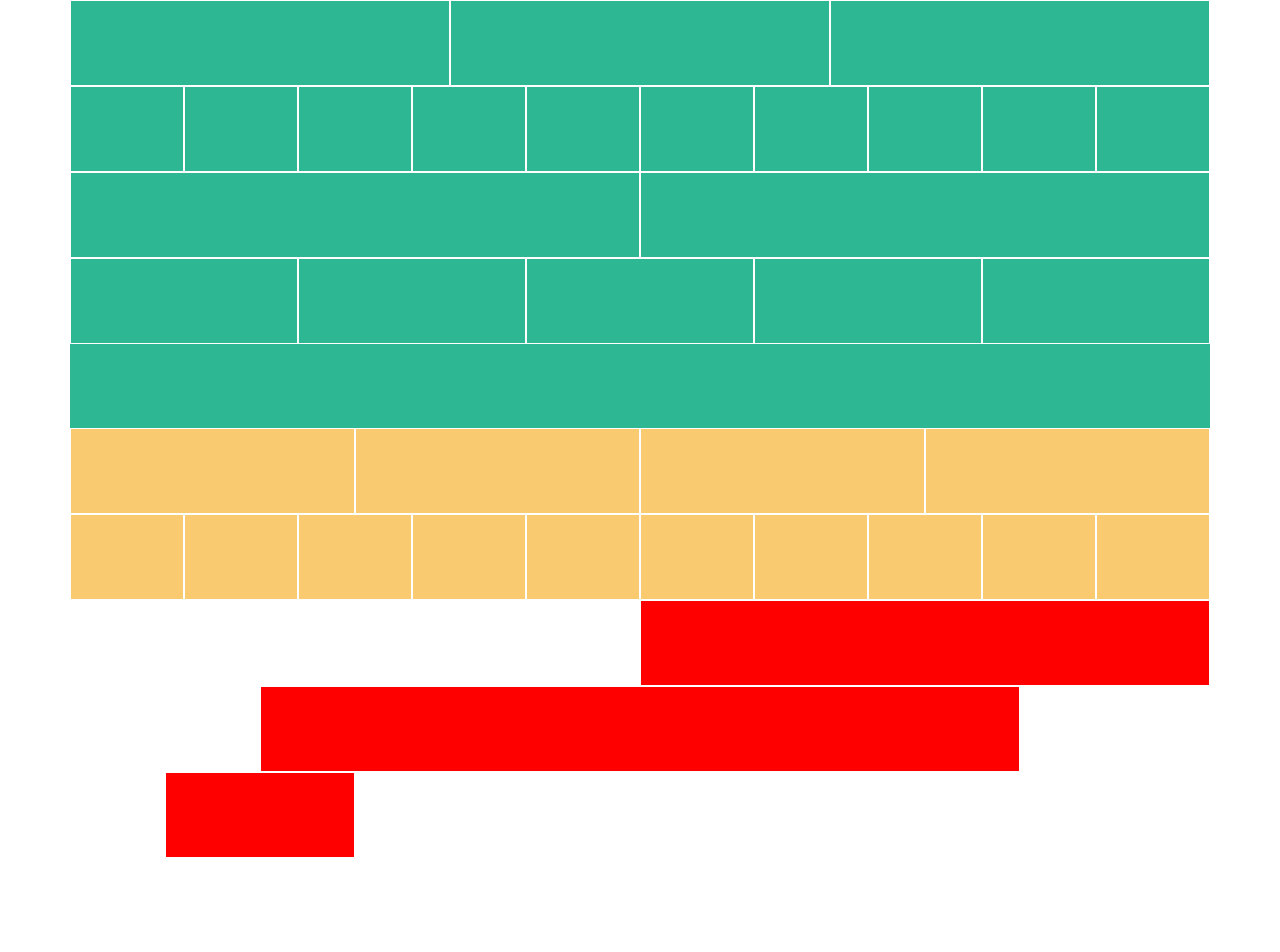
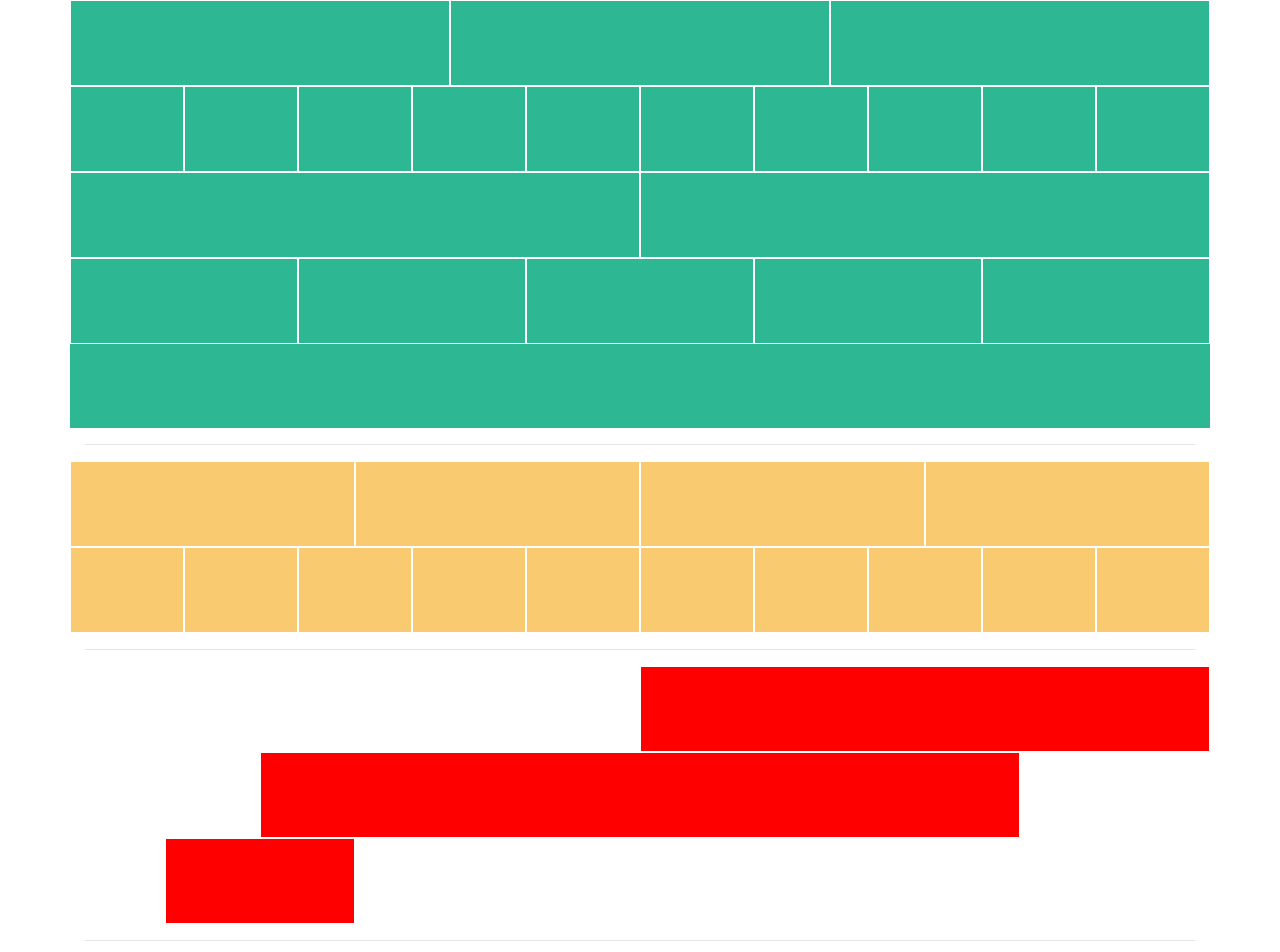
Before and after one commit to Felixmp7/React-Bootstrap, a React (Create React App) app: page / in a window 1280 px wide. Shown: the top 952 px of the page. Before the commit the page ends 858 px from the top, so only its background shows below. Built offline with nearby package versions, Linux system fonts and the light colour scheme.

Commit message:
Completando Reto

```diff
--- a/src/App.js
+++ b/src/App.js
@@ -8,8 +8,11 @@ function App() {
   return (
     <Container>
         <Grid1 />
+        <hr/>
         <Grid2 />
+        <hr/>
         <Grid3 />
+        <hr/>
     </Container>
   );
 }
```
